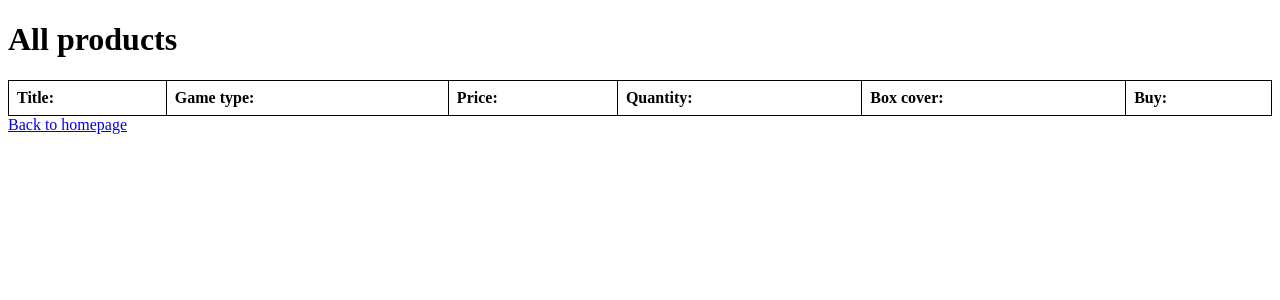
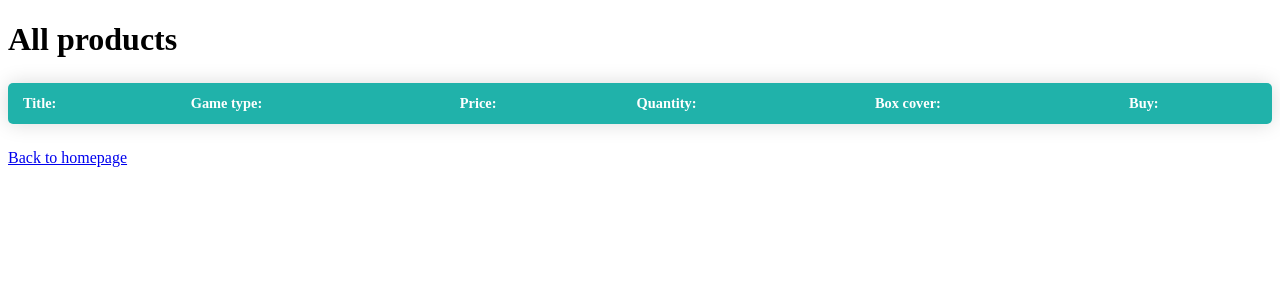
Before and after one commit to przemmmm/SpringPracticeProject_BoardGames, a Spring app: template src/main/resources/templates/all-boardgames.html in a window 1280 px wide. Shown: the top 300 px of the page. Run offline with Thymeleaf, Linux system fonts and the light colour scheme; the template is opened without the code that fills it, so the values that code supplies are empty; some libraries are stand-ins or nearby versions.

Commit message:
Html added. To be done - repair the problem with images that are not displayed in the table with games

```diff
--- a/src/main/java/com/example/springpracticeproject_boardgames/config/DataLoader.java
+++ b/src/main/java/com/example/springpracticeproject_boardgames/config/DataLoader.java
@@ -23,8 +23,9 @@ public class DataLoader {
             dixit.setGameType(GameType.valueOf("FAMILY"));
             dixit.setPrice(100.00);
             dixit.setQuantity(43);
+            dixit.setFileName("https://gryplanszowe-basanti.pl/21504-medium_default/dixit-nowa-edycja.jpg");
 
-        BoardGame splendor = new BoardGame("Splendor", GameType.STRATEGY, 80.0,12);
+        BoardGame splendor = new BoardGame("Splendor", GameType.STRATEGY, 80.0,12, "https://files.rebel.pl/products/100/606/_28615/rebel_gra_rodzinna_splendor_new_3d_okladka.png");
         BoardGame wsiacDoPociagu = new BoardGame("Wsiąśc do pociagu, Europa", GameType.STRATEGY, 150.0,20);
         BoardGame abyss = new BoardGame("Abyss", GameType.ADVENTURE, 130.99,6);
         BoardGame talizman = new BoardGame("Talizman", GameType.STRATEGY, 300.0,1);
--- a/src/main/java/com/example/springpracticeproject_boardgames/entity/BoardGame.java
+++ b/src/main/java/com/example/springpracticeproject_boardgames/entity/BoardGame.java
@@ -13,7 +13,7 @@ import lombok.Setter;
 @Entity
 @Getter
 @Setter
-@Table(name = "board games")
+@Table(name = "board_games")
 public class BoardGame {
     @Column(name = "board_game_id")
     @Id
--- a/src/main/resources/templates/all-boardgames.html
+++ b/src/main/resources/templates/all-boardgames.html
@@ -10,7 +10,7 @@
 <body>
 <h1>All products</h1>
 
-<table boardGameId = "BoardGamesTable">
+<table boardGameID = "BoardGamesTable">
     <thead>
     <tr>
         <th>Title:</th>
@@ -23,7 +23,7 @@
     </thead>
     <tbody>
     <tr th:each="boardGame:${boardGames}">
-        <form action="/boardgame/@{title:.*}" method="get">
+        <form action="/boardGame/@{title:.*}" method="get">
         <td>
             <a th:text="${boardGame.title}" th:href="@{ '/boardgames/' + ${boardGame.title} }" >
             </a>
@@ -51,15 +51,51 @@
 
 <style>
     table {
+
         border-collapse: collapse;
         width: 100%;
+        margin: 25px 0;
+        font-size: 0.9em;
+        min-width: 400px;
+        text-align: left;
+        border-radius: 5px 5px 5px 5px;
+        overflow: hidden;
+        box-shadow: 0 0 20px rgba(0,0,0.50,0.15);
+    }
+
+    thead tr {
+        background-color: lightseagreen;
+        color: white;
+        text-align: left;
+        font-weight: bold;
     }
 
     th, td {
-        border: 1px solid black;
-        padding: 8px;
-        text-align: left;
+        padding: 12px 15px;
+
     }
+
+    tbody tr {
+        border-bottom: 1px solid #dddddd;
+
+    }
+
+    tbody tr:nth-of-type(even) {
+        background-color: lightgrey;
+
+    }
+
+    tbody tr:last-of-type{
+        border-bottom: 2px solid lightseagreen;
+    }
+
+    /*td {*/
+    /*    background-color: lightgrey;*/
+    /*}*/
+
+    /*th {*/
+    /*    background-color: aquamarine;*/
+    /*}*/
 
     img {
         width: 200px;
```
Also changed, not shown: src/main/java/com/example/springpracticeproject_boardgames/controller/ImageController.java (+37 -36 lines), src/main/resources/css/style.css (added, +17 -0 lines), src/main/resources/templates/add-boardgame.html (+5 -5 lines).
